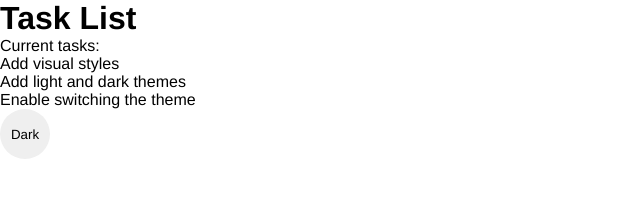
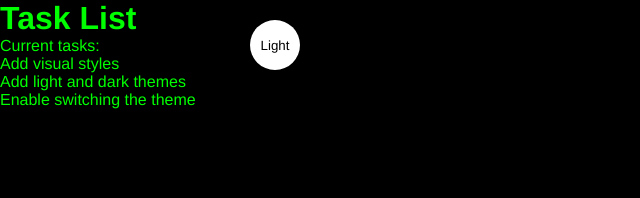
Before and after one commit to RodrigoNasc13/Bradesco-Website, a plain HTML site: page index.html in a window 1280 px wide. Both pictures are taken after a click on the button "Dark". Shown: the whole page, without its empty margins (0-640 px from the left). Drawn offline with Linux system fonts and the light colour scheme.

Commit message:
feat: altera tema padrão para claro e ajusta texto do botão de alternância

```diff
--- a/index.html
+++ b/index.html
@@ -6,7 +6,7 @@
     <title>Bradesco Website</title>
     <link rel="stylesheet" href="styles.css">
 </head>
-<body class="dark-theme">
+<body class="light-theme">
     <h1>Task List</h1>
     <p id="msg">Current tasks:</p>
 
--- a/script.js
+++ b/script.js
@@ -6,10 +6,13 @@ switcher.addEventListener('click', function() {
     document.body.classList.toggle('dark-theme')
 
     var className = document.body.className;
-    if (className == "dark-theme") {
+
+    console.log(className);
+
+    if (className == "light-theme") {
+        this.textContent = "Dark";
+    }
+    else {
         this.textContent = "Light";
     }
-    else {
-        this.textContent = "Dark";
-    }
 });
--- a/styles.css
+++ b/styles.css
@@ -31,14 +31,14 @@ body {
 }
 
 .btn {
-    position: 'absolute';
+    position: absolute;
     top: 20px;
     left: 250px;
     height: 50px;
     width: 50px;
     border-radius: 50%;
     border: none;
-    color: var(--btnFontColor)
+    color: var(--btnFontColor);
     background-color: var(--btnBg);
 }
 
```
